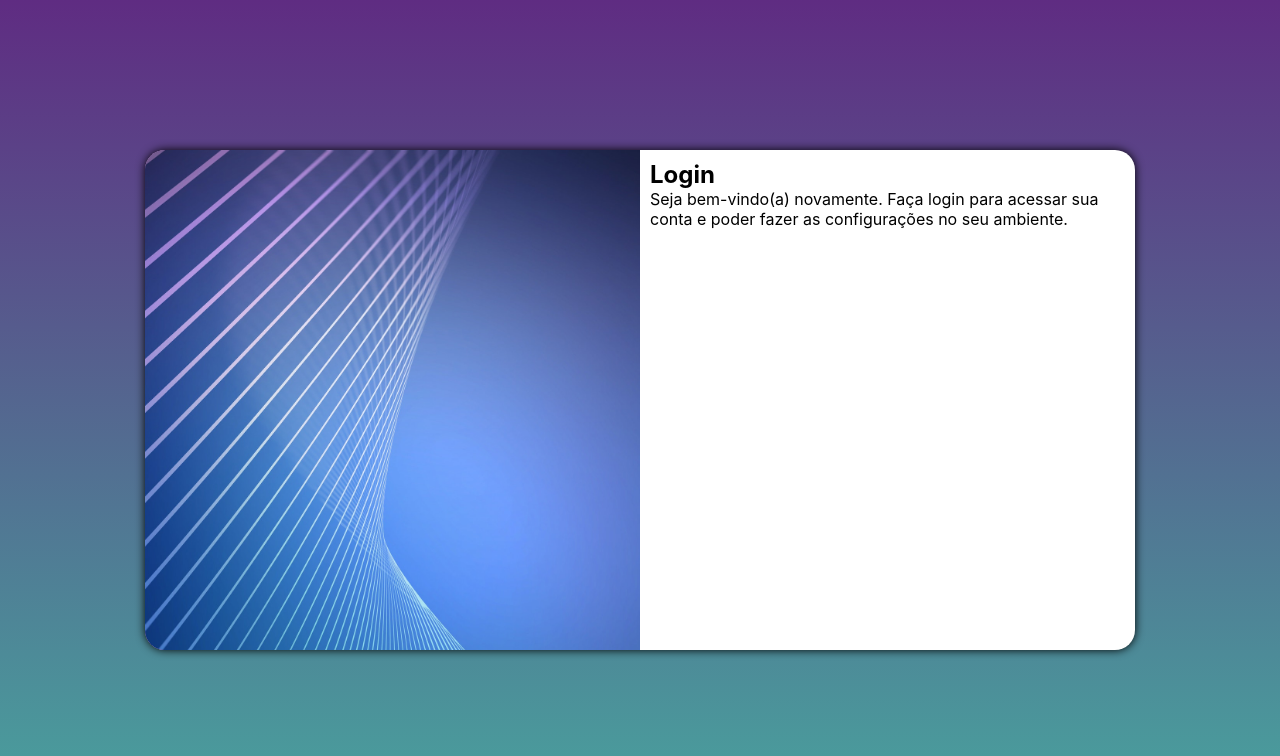
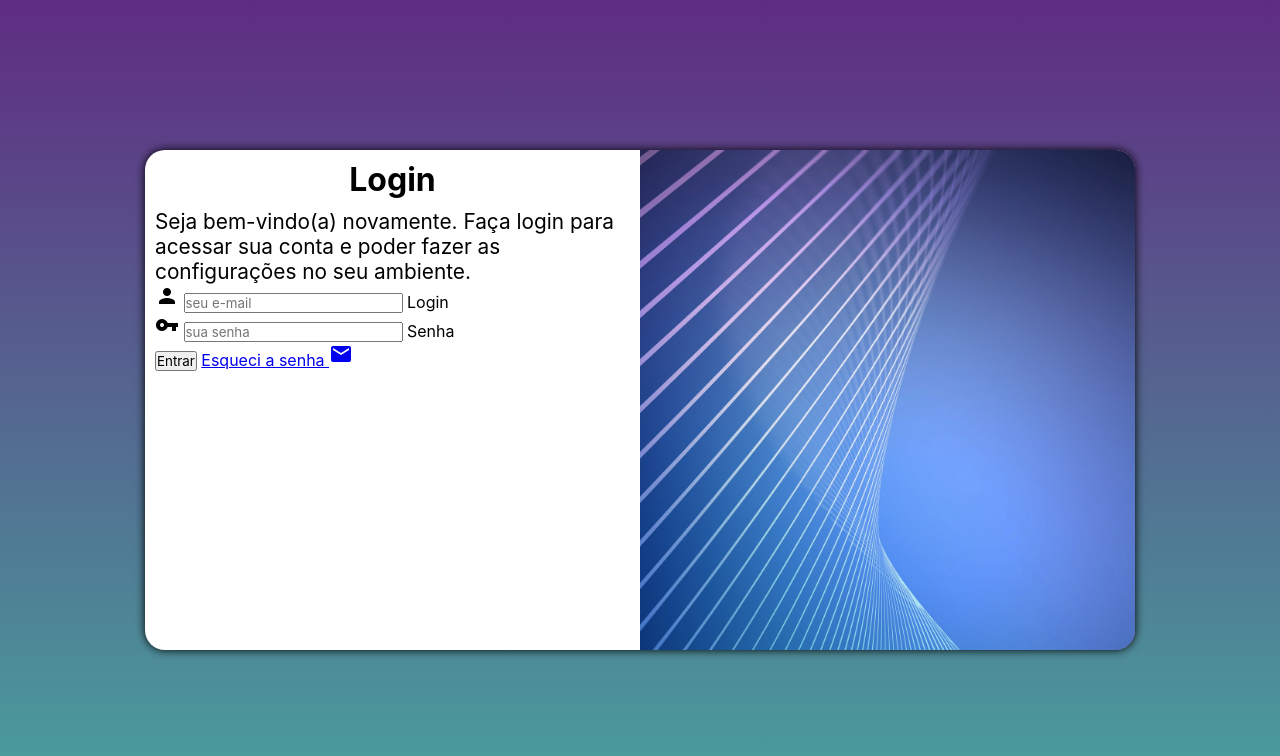
Before and after one commit to Muka1993/projeto-login, a plain HTML site: page index.html in a window 1280 px wide. Drawn offline with Linux system fonts and the light colour scheme.

Commit message:
Adicionando o Formulário

```diff
--- a/estilos/media-query.css
+++ b/estilos/media-query.css
@@ -29,6 +29,14 @@ Grandes telas: acima de 1200px
         float: right;
         width: 70%;
     }
+
+    div#formulario > h1 {
+        font-size: 2em;
+    }
+
+    div#formulario > p {
+        font-size: 1.1em;
+    }
 }
 
 /* Media para Telas Grandes */
@@ -42,14 +50,22 @@ Grandes telas: acima de 1200px
     }
 
     section#login > div#imagem {
-        float: left;
+        float: right;
         width: 50%;
         height: 100%;
     }
 
     section#login > div#formulario {
-        float: right;
+        float: left;
         width: 50%;
     }
 
+    div#formulario > h1 {
+        font-size: 2em;
+    }
+
+    div#formulario > p {
+        font-size: 1.3em;
+    }
+
 }
--- a/estilos/style.css
+++ b/estilos/style.css
@@ -32,7 +32,7 @@ section#login {
     overflow: hidden;
 
     background-color: white;
-    width: 250px;
+    width: 252px;
     height: 500px;
     border-radius: 20px;
     box-shadow: 0 0 10px rgba(0 , 0, 0, 450);
@@ -53,3 +53,12 @@ section#login > div#formulario {
     padding: 10px;
 
 }
+
+div#formulario > h1 {
+    text-align: center;
+    margin-bottom: 10px;
+}
+
+div#formulario > p {
+    font-size: 0.8em;
+}
--- a/index.html
+++ b/index.html
@@ -4,6 +4,7 @@
     <meta charset="UTF-8">
     <meta http-equiv="X-UA-Compatible" content="IE=edge">
     <meta name="viewport" content="width=device-width, initial-scale=1.0">
+    <link href="http://fonts.googleapis.com/icon?family=Material+Icons" rel="stylesheet">
     <link rel="stylesheet" href="estilos/style.css">
     <link rel="stylesheet" href="estilos/media-query.css">
     <title>Document</title>
@@ -18,8 +19,21 @@
                 <h1>Login</h1>
                 <p>Seja bem-vindo(a) novamente. Faça login para acessar sua conta e poder fazer as configurações no seu ambiente.</p>
 
-                <form action="" method="post">
-
+                <form action="login.php" method="post" autocomplete="on">
+                    <div class="campo">
+                        <i class="material-icons">person</i>
+                        <input type="email" name="login" id="ilogin" placeholder="seu e-mail" autocomplete="email" required maxlength="30">
+                        <label for="ilogin">Login</label>
+                    </div>
+                    <div class="campo">
+                        <i class="material-icons">vpn_key</i>
+                        <input type="password" name="senha" id="isenha" placeholder="sua senha" autocomplete="current-password" required minlength="5" maxlength="20">
+                        <label for="isenha">Senha</label>
+                    </div>
+                    <input type="submit" value="Entrar">
+                    <a href="esqueci.html">
+                        Esqueci a senha <i class="material-icons">mail</i>
+                    </a>
                 </form>
 
             </div>
```
